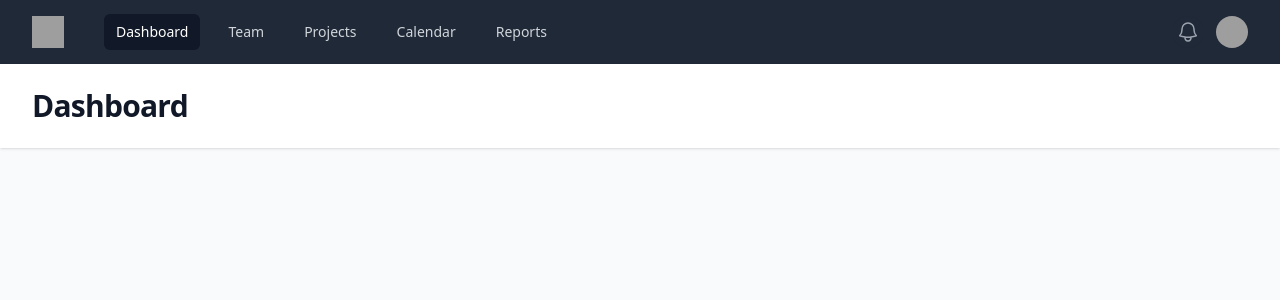
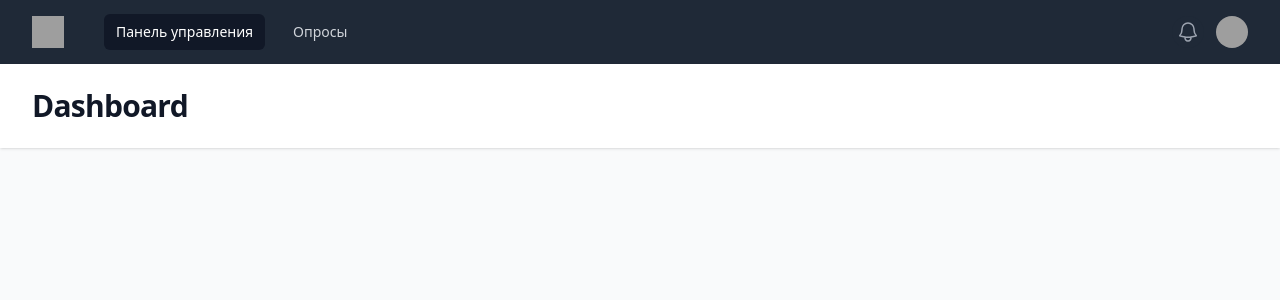
Before and after one commit to StanislavKls/laravel-react, a React (Vite) app in the folder react/: page / in a window 1280 px wide. Shown: the top 300 px of the page. Built offline with nearby package versions, Linux system fonts and the light colour scheme; grey boxes are pictures that could not be loaded.

Commit message:
Navigation

```diff
--- a/react/src/components/DefaultLayout.jsx
+++ b/react/src/components/DefaultLayout.jsx
@@ -1,7 +1,7 @@
 import { Fragment } from 'react'
 import { Disclosure, Menu, Transition } from '@headlessui/react'
 import { Bars3Icon, BellIcon, XMarkIcon } from '@heroicons/react/24/outline'
-import { Outlet } from 'react-router-dom'
+import { NavLink, Outlet } from 'react-router-dom'
 
 const user = {
   name: 'Tom Cook',
@@ -10,15 +10,10 @@ const user = {
     'https://images.unsplash.com/photo-1472099645785-5658abf4ff4e?ixlib=rb-1.2.1&ixid=eyJhcHBfaWQiOjEyMDd9&auto=format&fit=facearea&facepad=2&w=256&h=256&q=80',
 }
 const navigation = [
-  { name: 'Dashboard', href: '#', current: true },
-  { name: 'Team', href: '#', current: false },
-  { name: 'Projects', href: '#', current: false },
-  { name: 'Calendar', href: '#', current: false },
-  { name: 'Reports', href: '#', current: false },
+  { name: 'Панель управления', to: '/' },
+  { name: 'Опросы', to: '/surveys' },
 ]
 const userNavigation = [
-  { name: 'Your Profile', href: '#' },
-  { name: 'Settings', href: '#' },
   { name: 'Sign out', href: '#' },
 ]
 
@@ -27,6 +22,7 @@ function classNames(...classes) {
 }
 
 export default function DefaultLayout() {
+  console.log(navigation);
   return (
     <>
       <div className="min-h-full">
@@ -46,19 +42,19 @@ export default function DefaultLayout() {
                     <div className="hidden md:block">
                       <div className="ml-10 flex items-baseline space-x-4">
                         {navigation.map((item) => (
-                          <a
+
+                          <NavLink
                             key={item.name}
-                            href={item.href}
-                            className={classNames(
-                              item.current
+                            to={item.to}
+                            className={({ isActive }) => classNames(
+                              isActive
                                 ? 'bg-gray-900 text-white'
                                 : 'text-gray-300 hover:bg-gray-700 hover:text-white',
                               'rounded-md px-3 py-2 text-sm font-medium'
                             )}
-                            aria-current={item.current ? 'page' : undefined}
                           >
                             {item.name}
-                          </a>
+                          </NavLink>
                         ))}
                       </div>
                     </div>
@@ -131,18 +127,16 @@ export default function DefaultLayout() {
               <Disclosure.Panel className="md:hidden">
                 <div className="space-y-1 px-2 pb-3 pt-2 sm:px-3">
                   {navigation.map((item) => (
-                    <Disclosure.Button
+                    <NavLink
                       key={item.name}
-                      as="a"
-                      href={item.href}
-                      className={classNames(
-                        item.current ? 'bg-gray-900 text-white' : 'text-gray-300 hover:bg-gray-700 hover:text-white',
+                      to={item.to}
+                      className={({ isActive }) => classNames(
+                        isActive ? 'bg-gray-900 text-white' : 'text-gray-300 hover:bg-gray-700 hover:text-white',
                         'block rounded-md px-3 py-2 text-base font-medium'
                       )}
-                      aria-current={item.current ? 'page' : undefined}
                     >
                       {item.name}
-                    </Disclosure.Button>
+                    </NavLink>
                   ))}
                 </div>
                 <div className="border-t border-gray-700 pb-3 pt-4">
--- a/react/src/router.jsx
+++ b/react/src/router.jsx
@@ -1,4 +1,4 @@
-import { createBrowserRouter } from "react-router-dom";
+import { createBrowserRouter, Navigate } from "react-router-dom";
 import Dashboard from "./views/Dashboard";
 import Surveys from "./views/Surveys";
 import Login from "./views/Login";
@@ -11,6 +11,10 @@ const router = createBrowserRouter([
     path: '/',
     element: <DefaultLayout />,
     children: [
+      {
+        path: '/dashboard',
+        element: <Navigate to="/" />
+      },
       {
         path: '/',
         element: <Dashboard />
```
